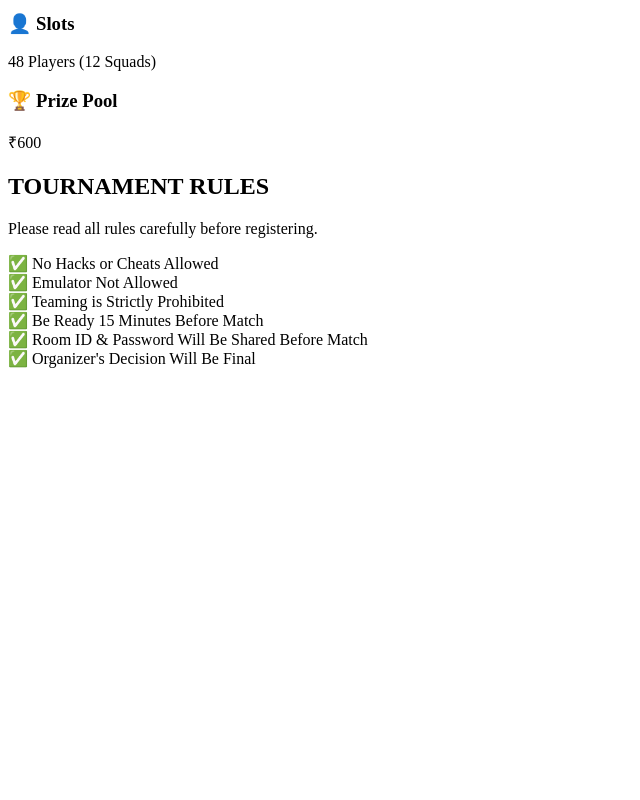
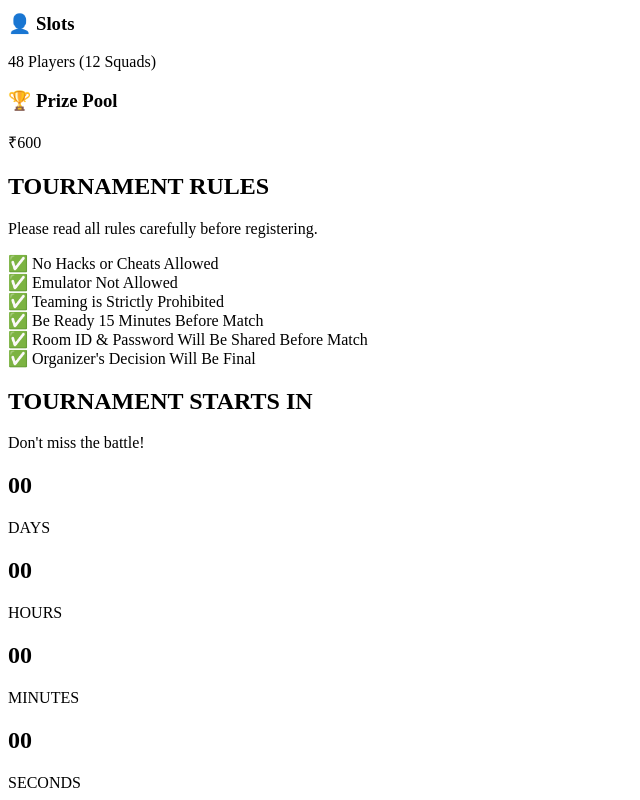
Before and after one commit to dreadlordgamingyt-pixel/nemesis-esports-v2, a plain HTML site: page index.html in a window 1280 px wide. Shown: the part 1792-2592 px from the top of the page, without its empty margins (0-640 px from the left). Before the commit the page ends 2168 px from the top, so only its background shows below. Drawn offline with Linux system fonts and the light colour scheme.

Commit message:
Update index.html

```diff
--- a/index.html
+++ b/index.html
@@ -188,3 +188,35 @@
     </div>
 
 </section>
+<section class="countdown">
+
+    <div class="section-title">
+        <h2>TOURNAMENT STARTS IN</h2>
+        <p>Don't miss the battle!</p>
+    </div>
+
+    <div class="countdown-box">
+
+        <div class="time-box">
+            <h1 id="days">00</h1>
+            <span>DAYS</span>
+        </div>
+
+        <div class="time-box">
+            <h1 id="hours">00</h1>
+            <span>HOURS</span>
+        </div>
+
+        <div class="time-box">
+            <h1 id="minutes">00</h1>
+            <span>MINUTES</span>
+        </div>
+
+        <div class="time-box">
+            <h1 id="seconds">00</h1>
+            <span>SECONDS</span>
+        </div>
+
+    </div>
+
+</section>
```
